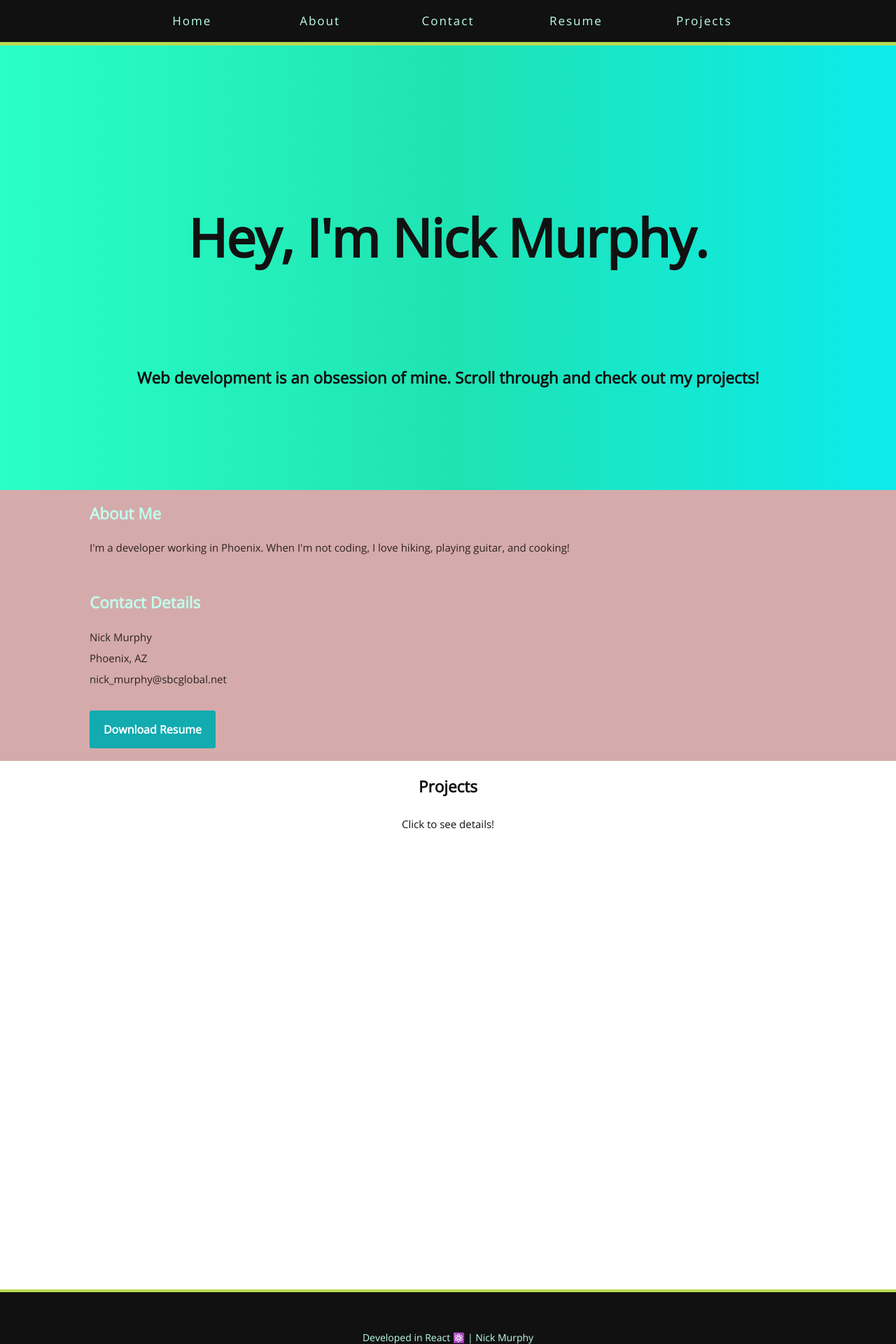
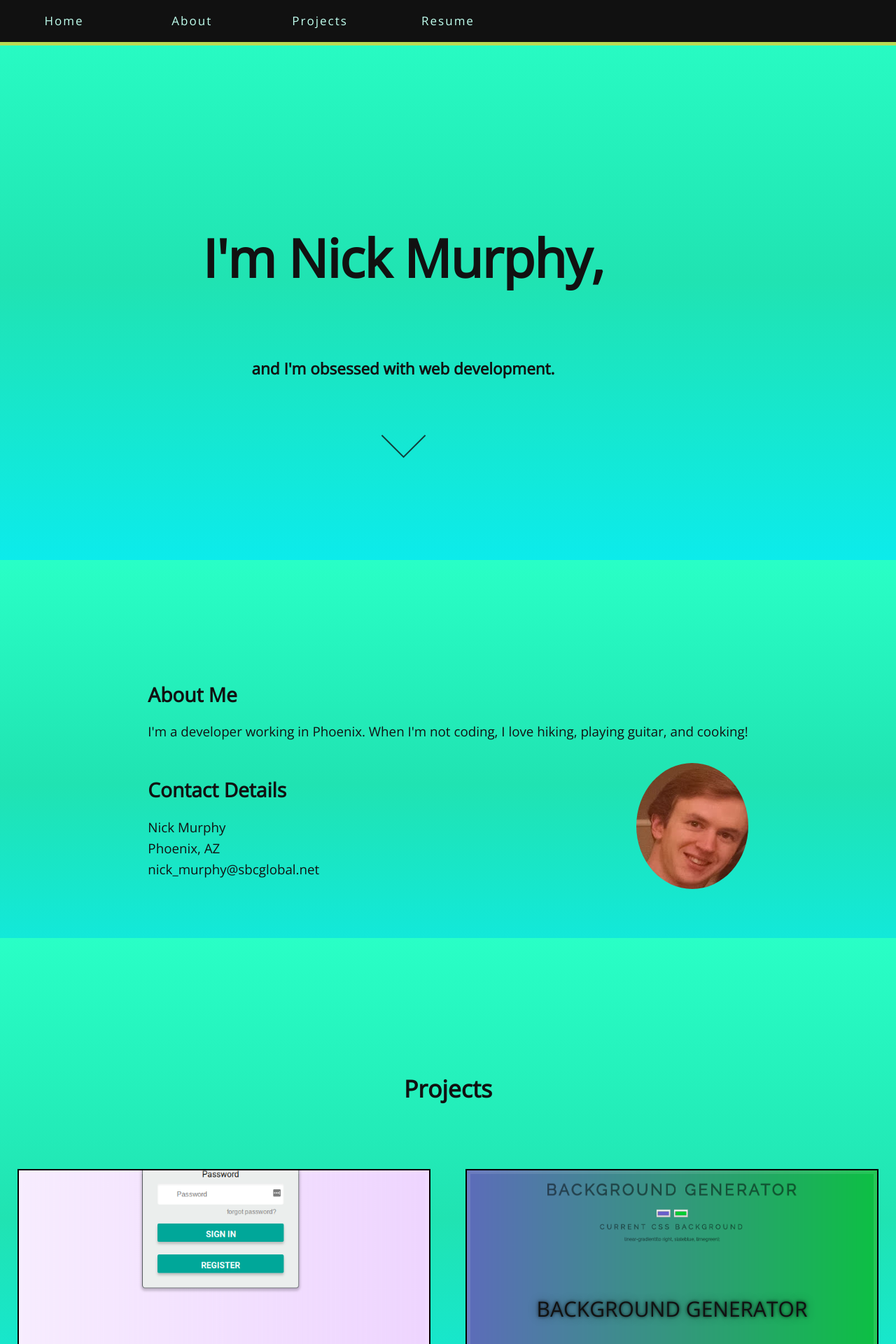
Before and after one commit to Ozymandias9000/murphy_portfolio, a React (Create React App) app: page / in a window 1280 px wide. Shown: the top 1920 px of the page at 70% size. Built offline with nearby package versions, Linux system fonts and the light colour scheme.

Commit message:
Brand new look

```diff
--- a/package.json
+++ b/package.json
@@ -12,11 +12,11 @@
     "build": "react-scripts build",
     "test": "react-scripts test --env=jsdom",
     "eject": "react-scripts eject",
-    "predeploy": "npm run build",
-    "deploy": "gh-pages -d build"
+    "deploy": "npm run build&&gh-pages -d build"
   },
   "devDependencies": {
-    "gh-pages": "^1.2.0"
+    "gh-pages": "^1.2.0",
+    "npm-run-all": "^4.1.3"
   },
   "homepage": "https://ozymandias9000.github.io/murphy_portfolio/"
 }
--- a/src/components/AboutMe/aboutme.css
+++ b/src/components/AboutMe/aboutme.css
@@ -1,18 +1,34 @@
 .about-me {
-  height: auto;
+  height: 80vh;
   display: grid;
+  grid: auto / 10% auto 10%;
   justify-content: center;
-  background: #d5aaaa;
+  align-items: center;
+  background: #0cebeb; /* fallback for old browsers */
+  background: -webkit-linear-gradient(bottom, #29ffc6, #20e3b2, #0cebeb);
+  background: -moz-linear-gradient(bottom, #29ffc6, #20e3b2, #0cebeb);
+  background: -o-linear-gradient(bottom, #29ffc6, #20e3b2, #0cebeb);
+  background: linear-gradient(to bottom, #29ffc6, #20e3b2, #0cebeb);
+  background: linear-gradient(to bottom, #29ffc6, #20e3b2, #0cebeb);
+  background-size: cover;
+  background-repeat: no-repeat;
+  background-attachment: fixed;
+  font-size: 1.25rem;
 }
 
-.about-me__text {
-  color: hsla(0, 0%, 0%, 0.8);
-  width: 80vw;
+.about-me--container {
+  display: flex;
+  align-items: center;
+  width: 100%;
+  height: 100%;
+  grid-column: 2 / span 1;
 }
 
-.about-me__text h2 {
-  color: #c0ffee;
-  width: 80vw;
+.about-me img {
+  float: right;
+  width: 160px;
+  height: 180px;
+  border-radius: 50%;
 }
 
 #about {
--- a/src/components/AboutMe/aboutme.js
+++ b/src/components/AboutMe/aboutme.js
@@ -1,31 +1,28 @@
-import React from 'react';
-import './aboutme.css';
+import React from "react";
+import "./aboutme.css";
 
 const AboutMe = props => (
-	<div className='about-me'>
-		<span id='about'></span>
-		<div className='about-me__text'>
-			<h2>
-					About Me
-			</h2>
+  <div className="about-me">
+    <div className="about-me--container">
+      <span id="about" />
+      <div className="about-me__text">
+        <h2>About Me</h2>
         <p>
-				I'm a developer working in Phoenix. When I'm not coding, I love hiking, playing guitar, and cooking!
+          I'm a developer working in Phoenix. When I'm not coding, I love
+          hiking, playing guitar, and cooking!
         </p>
-			<span id='contact'></span>
-			<h2>
-				Contact Details
-			</h2>
+        <span id="contact" />
+        <img src="./images/IMG_20160109_094504828.jpg" alt="Nick Murphy" />
+        <h2>Contact Details</h2>
         <p>
           Nick Murphy <br />
           Phoenix, AZ <br />
           nick_murphy@sbcglobal.net <br />
         </p>
-
-			<a href=''>
-				<button className='about-me__button'>
-					Download Resume
-				</button>
-			</a>
+        {/* <a href="">
+          <button className="about-me__button">Download Resume</button>
+        </a> */}
+      </div>
     </div>
   </div>
 );
--- a/src/components/Header/header.css
+++ b/src/components/Header/header.css
@@ -1,13 +1,16 @@
 header {
-  height: 700px;
+  height: 100vh;
   min-width: 100vw;
   display: grid;
   justify-items: center;
   background: #0cebeb; /* fallback for old browsers */
-  background: -webkit-linear-gradient(left, #29ffc6, #20e3b2, #0cebeb);
-  background: -moz-linear-gradient(left, #29ffc6, #20e3b2, #0cebeb);
-  background: -o-linear-gradient(left, #29ffc6, #20e3b2, #0cebeb);
-  background: linear-gradient(to right, #29ffc6, #20e3b2, #0cebeb);
+  background: -webkit-linear-gradient(bottom, #29ffc6, #20e3b2, #0cebeb);
+  background: -moz-linear-gradient(bottom, #29ffc6, #20e3b2, #0cebeb);
+  background: -o-linear-gradient(bottom, #29ffc6, #20e3b2, #0cebeb);
+  background: linear-gradient(to bottom, #29ffc6, #20e3b2, #0cebeb);
+  background-size: cover;
+  background-repeat: no-repeat;
+  background-attachment: fixed;
 }
 
 header > .banner-text {
@@ -20,39 +23,35 @@ header > .banner-text {
   margin-top: 125px;
 }
 
+.arrow--container {
+  width: 100%;
+  height: 50%;
+}
+
+i.arrow--down {
+  transform: rotate(45deg);
+  -webkit-transform: rotate(45deg);
+  width: 3rem;
+  height: 3rem;
+  border: solid var(--black);
+  opacity: 0.8;
+  border-width: 0 2px 2px 0;
+  display: inline-block;
+  padding: 3px;
+}
+
 #home--link {
   top: 0;
-}
-
-/* --------------------------------------------------------------------- */
-@media only screen and (max-width: 1024px) {
-  /* header styles
- ------------------------------------------------------------------ */
-  header h1 {
-    font-size: 4.5em;
-  }
 }
 
 @media only screen and (max-width: 830px) {
   /* header styles
  ------------------------------------------------------------------ */
   header h1 {
-    font-size: 4em;
+    font-size: 5rem;
   }
 
   header h3 {
-    font-size: 1.1em;
+    font-size: 1.5rem;
   }
 }
-
-@media only screen and (max-width: 500px) {
-  /* header styles
- ------------------------------------------------------------------ */
-  header h1 {
-    font-size: 3.2em;
-  }
-
-  header h3 {
-    font-size: 1em;
-  }
-}
--- a/src/components/Header/header.js
+++ b/src/components/Header/header.js
@@ -1,16 +1,19 @@
-import React from 'react';
-import './header.css';
-import Nav from '../Nav/nav';
+import React from "react";
+import "./header.css";
+import Nav from "../Nav/nav";
 
 const Header = props => (
-	<header>
-		<span id ='home--link'></span>
-		<Nav />
-		<div className='banner-text'>
-			<h1>Hey, I'm Nick Murphy.</h1>
-			<h3>Web development is an obsession of mine. Scroll through and check out my projects!</h3>
-		</div>
-	</header>
+  <header>
+    <span id="home" />
+    <Nav />
+    <div className="banner-text">
+      <h1>I'm Nick Murphy,</h1>
+      <h3>and I'm obsessed with web development.</h3>
+      <div className="arrow--container">
+        <i className="arrow--down" />
+      </div>
+    </div>
+  </header>
 );
 
 export default Header;
--- a/src/components/Nav/nav.css
+++ b/src/components/Nav/nav.css
@@ -107,7 +107,7 @@
     white-space: nowrap;
     display: grid;
     grid-template-columns: 1fr;
-    grid-template-rows: repeat(5, 1fr);
+    grid-template-rows: repeat(4, 1fr);
     justify-items: center;
     align-items: center;
     top: -300px;
--- a/src/components/Nav/nav.js
+++ b/src/components/Nav/nav.js
@@ -23,13 +23,10 @@ class Nav extends React.Component {
             : "nav nav--responsive"
         }
       >
-        <a href="#home" id="home">
-          Home
-        </a>
+        <a href="#home">Home</a>
         <a href="#about">About</a>
-        <a href="#contact">Contact</a>
+        <a href="#projects">Projects</a>
         <a href="#resume">Resume</a>
-        <a href="#projects">Projects</a>
         <div className="menuIcon" onClick={this.toggleMenu}>
           <div className="bar1" />
           <div className="bar2" />
--- a/src/components/Projects/projects.css
+++ b/src/components/Projects/projects.css
@@ -1,14 +1,22 @@
-@import url("https://fonts.googleapis.com/css?family=Amatic+SC");
-
 section {
   width: 100vw;
   min-height: 600px;
   height: auto;
+  background: #0cebeb; /* fallback for old browsers */
+  background: -webkit-linear-gradient(bottom, #29ffc6, #20e3b2, #0cebeb);
+  background: -moz-linear-gradient(bottom, #29ffc6, #20e3b2, #0cebeb);
+  background: -o-linear-gradient(bottom, #29ffc6, #20e3b2, #0cebeb);
+  background: linear-gradient(to bottom, #29ffc6, #20e3b2, #0cebeb);
+  background: linear-gradient(to bottom, #29ffc6, #20e3b2, #0cebeb);
+  background-size: cover;
+  background-repeat: no-repeat;
+  background-attachment: fixed;
 }
 
 section .project-text {
   text-align: center;
-  margin-bottom: 50px;
+  margin: 100px 0 50px 0;
+  font-size: 1.5rem;
 }
 
 #projects {
@@ -22,29 +30,39 @@ section .project-text {
   overflow: hidden;
   min-height: 600px;
   height: auto;
-  display: flex;
-  flex-direction: row;
+  display: grid;
+  padding: 50px;
+  margin: 0 8% 0 8%;
+  grid-gap: 50px;
+  grid: 50vh 50vh / 50% 50%;
+  justify-content: center;
+  align-items: center;
+  transition: all 0.2s;
 }
 
 .panel {
+  height: 100%;
   background: #6b0f9c;
   box-shadow: inset 0 0 0 5px rgba(255, 255, 255, 0.1);
+  border: 2px solid black;
   color: var(--black);
   text-align: center;
   /* Safari transitionend event.propertyName === flex */
   /* Chrome + FF transitionend event.propertyName === flex-grow */
-  transition: font-size 0.7s cubic-bezier(0.61, -0.19, 0.7, -0.11),
-    flex 0.7s cubic-bezier(0.61, -0.19, 0.7, -0.11), background 0.2s;
+  transition: font-size 0.5s, transform 0.5s;
   font-size: 0.5em;
-  font-weight: 600;
   background-size: cover;
   background-position: center;
-  flex: 1;
-  min-width: 150px;
   justify-content: center;
   align-items: center;
   display: flex;
   flex-direction: column;
+}
+
+.panel:hover,
+.panel:focus {
+  font-size: 0.6rem;
+  transform: scale(1.1);
 }
 
 .panel1 {
@@ -58,104 +76,47 @@ section .project-text {
 }
 .panel4 {
   background-image: url(../../img/img-pomo-clock.png);
-  color: white;
 }
-.panel5 {
+/* .panel5 {
   background-image: url(../../img/img-react-coin.png);
   color: white;
 }
 .panel6 {
   background-image: url(../../img/img-wiki-search.png);
   color: white;
-}
+} */
 
 .panel > * {
   margin: 0;
   width: 100%;
-  transition: transform 0.5s;
   flex: 1 0 auto;
   display: flex;
   justify-content: center;
   align-items: center;
 }
 
-.panel > *:first-child {
-  transform: translateY(-100%);
-  font-size: 0;
-}
-.panel.open-active > *:first-child {
-  transform: translateY(0%);
-  font-size: 2em;
-}
-.panel > *:last-child {
-  transform: translateY(100%);
-  font-size: 0;
-}
-.panel.open-active > *:last-child {
-  transform: translateY(0%);
-  font-size: 2em;
-}
-
 .panel p {
   text-transform: uppercase;
-  font-family: "Amatic SC", cursive;
   text-shadow: 0 0 4px rgba(0, 0, 0, 0.72), 0 0 14px rgba(0, 0, 0, 0.45);
   cursor: pointer;
   line-height: 50px;
   overflow: hidden;
 }
 
-.panel a {
-  color: white;
-  font-size: 60px;
-}
-
 .panel p:nth-child(2) {
-  font-size: 6em;
-}
-
-.panel.open {
-  flex: 5;
-  font-size: 20px;
-}
-
-.panel.open p {
-  line-height: 150px;
+  font-size: 4em;
 }
 
 /* --------------------------------------------------------------------- */
-@media only screen and (max-width: 1024px) {
+@media only screen and (max-width: 1300px) {
   .panels-container {
-    display: flex;
-    flex-direction: column;
-    height: 3500px;
-  }
-
-  .panel {
-    min-height: 500px;
-  }
-
-  .panel > *:first-child {
-    transform: translateX(-100%);
-    font-size: 0;
-  }
-  .panel.open-active > *:first-child {
-    transform: translateX(0%);
-    font-size: 2em;
-  }
-  .panel > *:last-child {
-    transform: translateX(100%);
-    font-size: 0;
-  }
-  .panel.open-active > *:last-child {
-    transform: translateX(0%);
-    font-size: 1em;
-  }
-
-  .panel5 {
-    background-size: cover;
-  }
-  .panel6 {
-    background-size: cover;
+    margin: 0;
   }
 }
+
+@media only screen and (max-width: 800px) {
+  .panels-container {
+    min-height: 2000px;
+    grid: 100% / 100%;
+  }
+}
--- a/src/components/Projects/projects.js
+++ b/src/components/Projects/projects.js
@@ -1,68 +1,118 @@
-import React, { Component } from 'react';
-import './projects.css';
+import React, { Component } from "react";
+import "./projects.css";
 
 class Projects extends Component {
   componentDidMount() {
-		const panels = document.querySelectorAll('.panel');
+    const panels = document.querySelectorAll(".panel");
 
     function toggleOpen() {
-		  this.classList.toggle('open');
+      this.classList.toggle("open");
     }
 
     function toggleActive(e) {
-		  if (e.propertyName.includes('flex')) {
-		  this.classList.toggle('open-active');
+      if (e.propertyName.includes("flex")) {
+        this.classList.toggle("open-active");
       }
     }
 
-		panels.forEach(panel => panel.addEventListener('click', toggleOpen));
-		panels.forEach(panel => panel.addEventListener('transitionend', toggleActive));
+    panels.forEach(panel => panel.addEventListener("click", toggleOpen));
+    panels.forEach(panel =>
+      panel.addEventListener("transitionend", toggleActive)
+    );
   }
 
   render() {
     return (
       <section>
-				<span id='projects'></span>
-				<div className='project-text'>
-					<h3>
-						Projects
-					</h3>
-					<p>
-						Click to see details!
-					</p>
+        <span id="projects" />
+        <div className="project-text">
+          <h3>Projects</h3>
         </div>
 
         <div className="panels-container">
-			    {/* <div className="panel panel1">
-			      <p><a href='https://github.com/Ozymandias9000/face-recog/' target='_blank' rel='noopener noreferrer' >View Source</a></p>
-			      <p>Smart Brain</p>
-			      <p><a href='https://smart-brain-nm.herokuapp.com/' target='_blank' rel='noopener noreferrer'>View App on Heroku</a></p>
+          <div className="panel panel1">
+            <p>
+              {/*<a
+                href="https://smart-brain-nm.herokuapp.com/"
+                target="_blank"
+                rel="noopener noreferrer"
+              >
+                Smart Brain
+              </a>{*/}{" "}
+            </p>
+            <p>
+              {/*<a
+                href="https://github.com/Ozymandias9000/face-recog/"
+                target="_blank"
+                rel="noopener noreferrer"
+              >
+                View Source
+              </a>{*/}
+            </p>
           </div>
           <div className="panel panel2">
-			      <p><a href='https://github.com/Ozymandias9000/background-generator/' target='_blank' rel='noopener noreferrer'>View Source</a></p>
+            <p>
+              {/*<a
+                href="https://github.com/Ozymandias9000/background-generator/"
+                target="_blank"
+                rel="noopener noreferrer"
+              >
+                View Source
+              </a>{*/}
+            </p>
             <p>Background Generator</p>
-			      <p><a href='https://ozymandias9000.github.io/background-generator/' target='_blank' rel='noopener noreferrer'>View App</a></p>
+            <p>
+              {/*<a
+                href="https://ozymandias9000.github.io/background-generator/"
+                target="_blank"
+                rel="noopener noreferrer"
+              >
+                View App
+              </a>{*/}
+            </p>
           </div>
           <div className="panel panel3">
-			      <p><a href='https://github.com/Ozymandias9000/todolocalstorage/' target='_blank' rel='noopener noreferrer'>View Source</a></p>
+            <p>
+              {/*<a
+                href="https://github.com/Ozymandias9000/todolocalstorage/"
+                target="_blank"
+                rel="noopener noreferrer"
+              >
+                View Source
+              </a>{*/}
+            </p>
             <p>To-Do with Local Storage</p>
-			      <p><a href='https://ozymandias9000.github.io/todolocalstorage/' target='_blank' rel='noopener noreferrer'>View App</a></p>
+            <p>
+              {/*<a
+                href="https://ozymandias9000.github.io/todolocalstorage/"
+                target="_blank"
+                rel="noopener noreferrer"
+              >
+                View App
+              </a>{*/}
+            </p>
           </div>
           <div className="panel panel4">
-			      <p><a href='https://codepen.io/Aristocles/pen/gmyrme' target='_blank' rel='noopener noreferrer'>View on CodePen</a></p>
+            <p>
+              {/*<a
+                href="https://codepen.io/Aristocles/pen/gmyrme"
+                target="_blank"
+                rel="noopener noreferrer"
+              >
+                View on CodePen
+              </a>{*/}
+            </p>
             <p>Pomodoro Clock</p>
-			      <p><a href='https://codepen.io/Aristocles/full/gmyrme/' target='_blank' rel='noopener noreferrer'>View App</a></p>
+            <p>
+              {/*<a
+                href="https://codepen.io/Aristocles/full/gmyrme/"
+                target="_blank"
+                rel="noopener noreferrer"
+              >
+                View App
+              </a>{*/}
+            </p>
           </div>
-			    <div className="panel panel5">
-			      <p><a href='https://codesandbox.io/s/xp9l8jm5yz/' target='_blank' rel='noopener noreferrer'>View on CodeSandbox</a></p>
-			      <p>React Coin</p>
-			      <p><a href='https://codesandbox.io/s/xp9l8jm5yz/' target='_blank' rel='noopener noreferrer'>View App</a></p>
-			    </div>
-			    <div className="panel panel6">
-			      <p><a href='https://codepen.io/Aristocles/pen/wzkXJp' target='_blank' rel='noopener noreferrer'>View on CodePen</a></p>
-			      <p>Wikipedia Search</p>
-			      <p><a href='https://codepen.io/Aristocles/full/wzkXJp/' target='_blank' rel='noopener noreferrer'>View App</a></p>
-			    </div> */}
         </div>
       </section>
     );
--- a/src/index.css
+++ b/src/index.css
@@ -1,24 +1,24 @@
-@import url("https://fonts.googleapis.com/css?family=Open+Sans");
+@import url("https://fonts.googleapis.com/css?family=Open+Sans:300,300i");
 
 *,
-:before,
-:after {
+::before,
+::after {
   box-sizing: border-box;
 }
 
 :root {
   --black: #111111;
+  font-family: "Open Sans", sans-serif;
+  font-size: 15px;
+  font-weight: 300;
+  line-height: 30px;
 }
 
 html,
 body {
   margin: 0;
   padding: 0;
-  font-family: "Open Sans", sans-serif;
-  font-weight: normal;
-  font-size: 15px;
   color: var(--black);
-  line-height: 30px;
   min-width: 100vw;
   min-height: 100vh;
 }
```
Also changed, not shown: public/images/IMG_20160109_094504828.jpg (added), 1 other file (tests, documents, lock files or other folders). Lines whose indentation alone changed are shown as unchanged.
